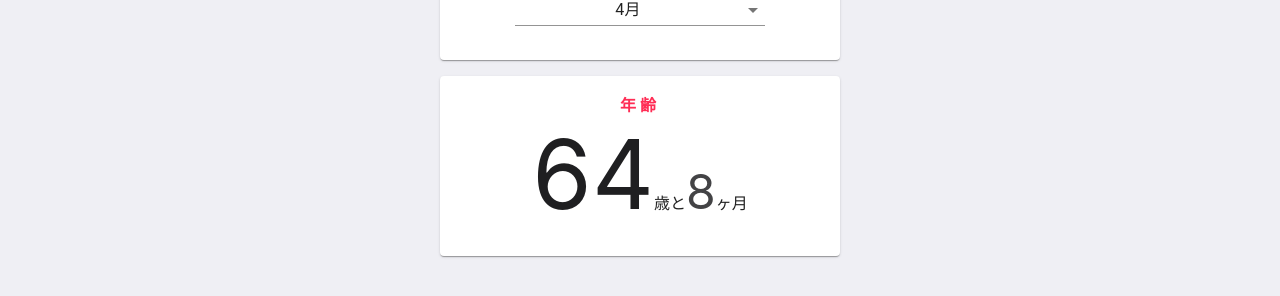
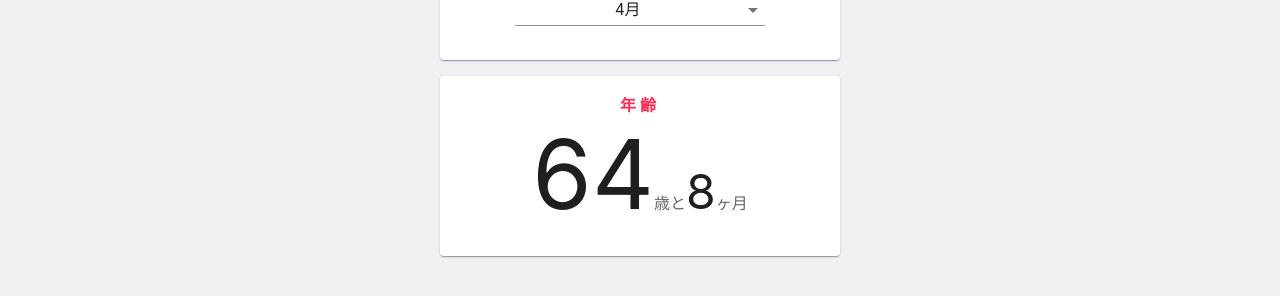
Before and after one commit to sprout2000/nenrei, a React app: page / in a window 1280 px wide. Shown: the part 320-616 px from the top of the page. Built offline with nearby package versions, Linux system fonts and the light colour scheme.

Commit message:
Update card text-color

```diff
--- a/src/App.tsx
+++ b/src/App.tsx
@@ -47,6 +47,7 @@ const useStyles = makeStyles((theme: Theme) =>
       margin: '1em auto',
       width: '80vw',
       maxWidth: 400,
+      color: '#666',
     },
     label: {
       fontWeight: 'bold',
@@ -72,7 +73,7 @@ const useStyles = makeStyles((theme: Theme) =>
     },
     month: {
       fontSize: '3em',
-      color: '#434345',
+      color: '#1f1f21',
     },
   })
 );
```
